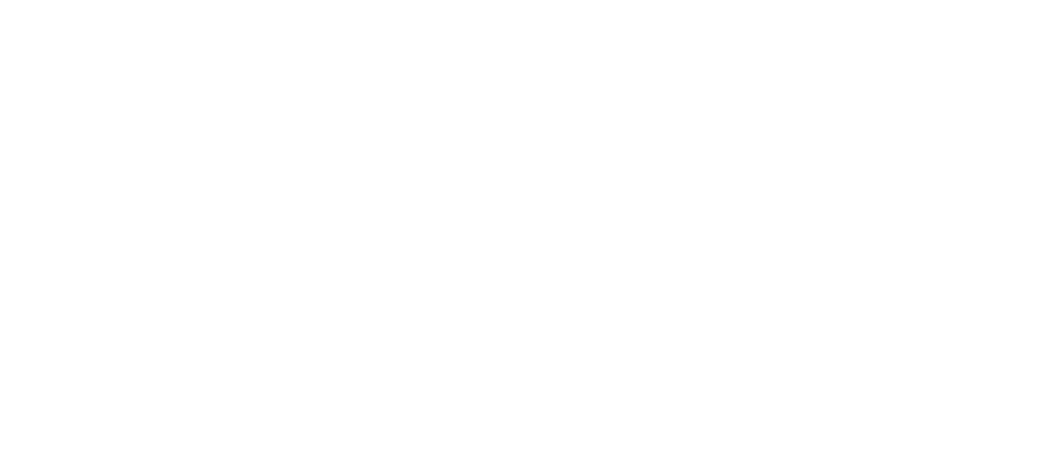
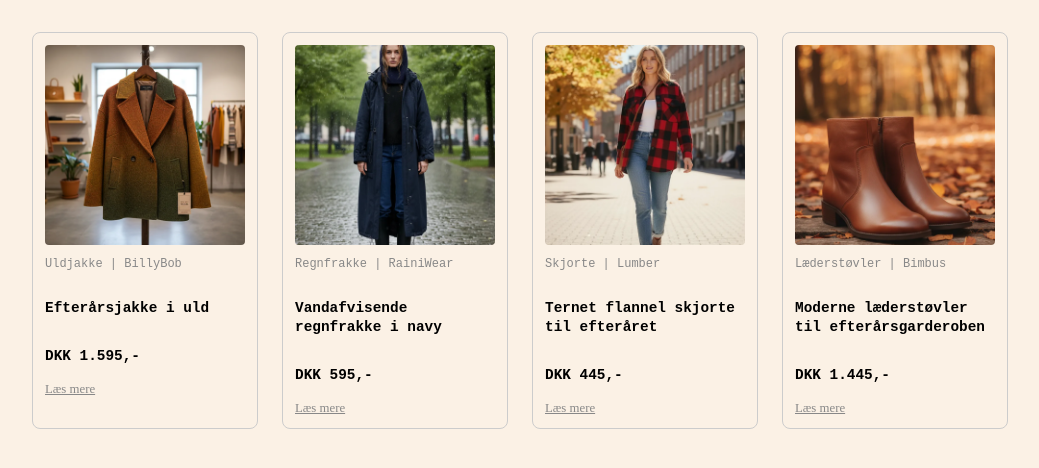
Before and after one commit to amha-pixel/onlineshop, a plain HTML site: page produktliste.html in a window 1280 px wide. Shown: the whole page, without its empty margins (0-1039 px from the left). Drawn offline with Linux system fonts and the light colour scheme.

Commit message:
moved from produkt to produktliste

```diff
--- a/produktliste.html
+++ b/produktliste.html
@@ -0,0 +1,50 @@
+<!DOCTYPE html>
+<html lang="da">
+    <head>
+        <meta charset="UTF-8">
+        <meta name="viewport" content="width=device-width, initial-scale=1.0">
+        <title>Onlineshop - kategorier</title>
+        <link rel="stylesheet" href="style.css">
+    </head>
+    <body>
+        <header></header>
+        <main>
+            <div class="product_list_container">
+
+            <a href="produkt.html" class="produkt-card">
+                <img src="img/uldjakke.webp" alt="Efterårsjakke i uld">
+                <p class="produkt-card-type">Uldjakke | BillyBob</p>
+                <h2 class="produkt-card-navn">Efterårsjakke i uld</h2>
+                <p class="produkt-card-pris">DKK 1.595,-</p>
+                <span class="produkt-card-link">Læs mere</span>
+            </a>
+
+            <a href="produkt.html" class="produkt-card">
+                <img src="img/regnfrakke.webp" alt="Regnfrakke i navy">
+                <p class="produkt-card-type">Regnfrakke | RainiWear</p>
+                <h2 class="produkt-card-navn">Vandafvisende regnfrakke i navy</h2>
+                <p class="produkt-card-pris">DKK 595,-</p>
+                <span class="produkt-card-link">Læs mere</span>
+            </a>
+
+            <a href="produkt.html" class="produkt-card">
+                <img src="img/flanelskjorte.webp" alt="Flannel skjorte">
+                <p class="produkt-card-type">Skjorte | Lumber </p>
+                <h2 class="produkt-card-navn">Ternet flannel skjorte til efteråret</h2>
+                <p class="produkt-card-pris">DKK 445,-</p>
+                <span class="produkt-card-link">Læs mere</span>
+            </a>
+
+            <a href="produkt.html" class="produkt-card">
+                <img src="img/læderstøvler.webp" alt="Støvler i indfarvet læder">
+                <p class="produkt-card-type">Læderstøvler | Bimbus</p>
+                <h2 class="produkt-card-navn">Moderne læderstøvler til efterårsgarderoben</h2>
+                <p class="produkt-card-pris">DKK 1.445,-</p>
+                <span class="produkt-card-link">Læs mere</span>
+            </a>
+        </div>
+        </main>
+
+        <footer></footer>
+    </body>
+</html>
--- a/style.css
+++ b/style.css
@@ -58,3 +58,56 @@
     font-size: 1.5rem;
     border-radius: 12px;
 }
+
+/* Container — lægger kort vandret ved siden af hinanden */
+.product_list_container {
+    display: flex;
+    flex-wrap: wrap;    /* kortene hopper på næste linje hvis der ikke er plads */
+    gap: 24px;
+    padding: 24px;
+}
+
+/* Selve kortet */
+.produkt-card {
+    display: flex;
+    flex-direction: column;
+    text-decoration: none;
+    color: #000000;
+    width: 200px;
+    border: 1px solid #cccccc;    /* afgrænsning */
+    border-radius: 8px;
+    overflow: hidden;
+    padding: 12px;
+    gap: 4px;
+}
+
+/* img direkte i kortet — ikke via .produkt-card-img */
+.produkt-card img {
+    width: 100%;
+    aspect-ratio: 1 / 1;
+    object-fit: cover;
+    border-radius: 4px;
+}
+
+.produkt-card-type {
+    font-size: 0.75rem;
+    color: #888888;
+    margin-top: 8px;
+}
+
+.produkt-card-navn {
+    font-size: 0.9rem;
+    font-weight: 600;
+    line-height: 1.3;
+}
+
+.produkt-card-pris {
+    font-size: 0.9rem;
+    font-weight: 700;
+}
+
+.produkt-card-link {
+    font-size: 0.8rem;
+    color: #888888;
+    text-decoration: underline;
+}
```
